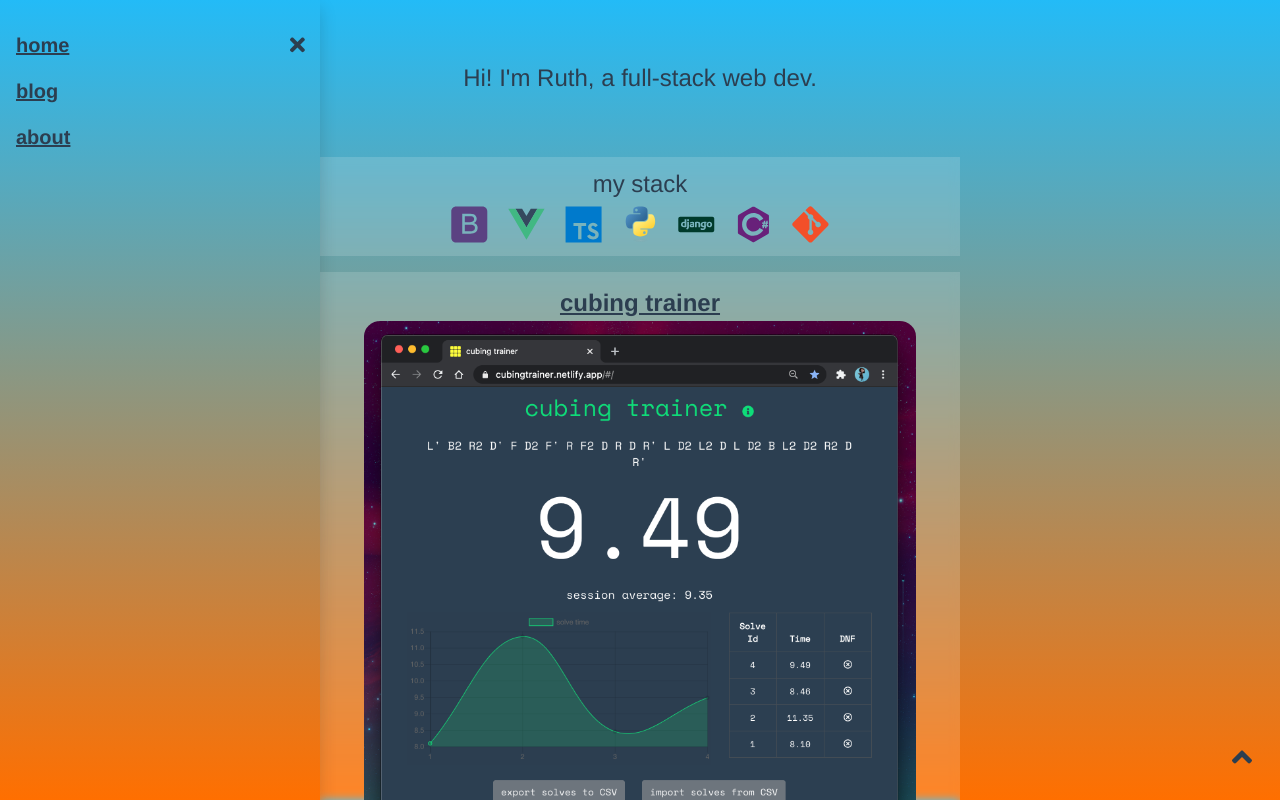
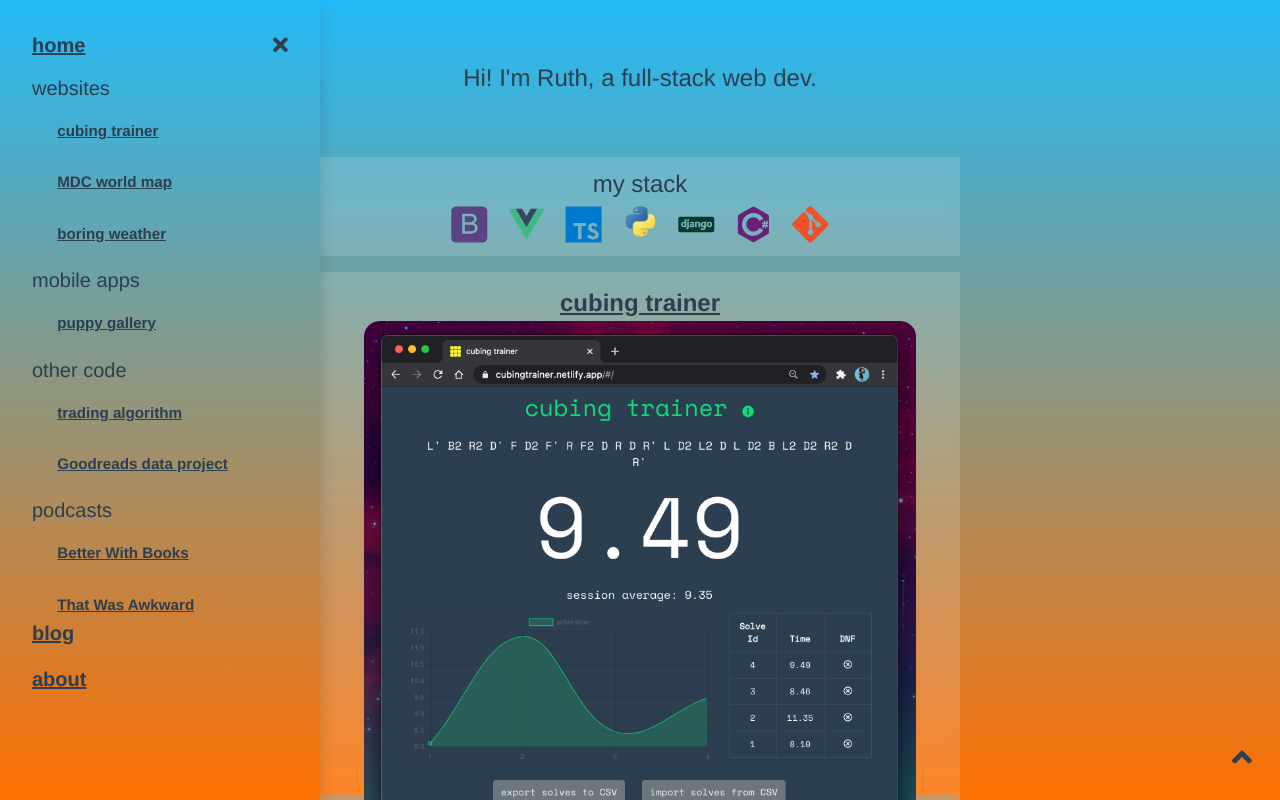
Before and after one commit to ruthrootz/portfolio, a Vue app: page / in a window 1280 px wide. Both pictures are taken after a click on the element 37 px from the left and 48 px from the top of the page. Shown: the top 800 px of the page. Built offline with nearby package versions, Linux system fonts and the light colour scheme.

Commit message:
fixed side nav scroll on close issue

```diff
--- a/src/App.vue
+++ b/src/App.vue
@@ -4,8 +4,8 @@
         <div class="sidebar-wrapper">
             <b-sidebar id="sidebar" shadow no-enforce-focus no-header>
                 <b-nav vertical class="mx-auto">
-                    <router-link @click.native="$scrollToTop()" to="/" class="route-link">home<span id="nav-close-button"><font-awesome-icon icon="times" v-b-toggle.sidebar variant="link" /></span></router-link>
-                    <!-- <div v-show="$route.name == 'home'">
+                    <span style="text-align: left; height: 30px; margin-bottom: 5%;"><router-link @click.native="$scrollToTop()" to="/" class="route-link">home</router-link><span id="nav-close-button"><font-awesome-icon icon="times" v-b-toggle.sidebar variant="link" /></span></span>
+                    <div v-show="$route.name == 'home'">
                         <h2 class="nav-section-header">websites</h2>
                         <b-nav-item class="nav-link" href="#cubing">cubing trainer</b-nav-item>
                         <b-nav-item class="nav-link" href="#mdc">MDC world map</b-nav-item>
@@ -18,7 +18,7 @@
                         <h2 class="nav-section-header">podcasts</h2>
                         <b-nav-item class="nav-link" href="#bwb">Better With Books</b-nav-item>
                         <b-nav-item class="nav-link" href="#awkward">That Was Awkward</b-nav-item>
-                    </div> -->
+                    </div>
                     <router-link @click.native="$scrollToTop()" to="/blog" class="route-link">blog</router-link>
                     <router-link @click.native="$scrollToTop()" to="/about" class="route-link">about</router-link>
                 </b-nav>
@@ -112,7 +112,7 @@ p {
 
 #nav-close-button {
     float: right;
-    padding-right: 5%;
+    padding-right: 10%;
     font-size: 1.35rem;
     color: #2c3e50;
 }
@@ -138,7 +138,7 @@ p {
 .nav-section-header, .route-link {
     font-size: 1.25rem;
     text-align: left;
-    padding-left: 5%;
+    padding-left: 10%;
     height: 30px !important;
 }
 
```
